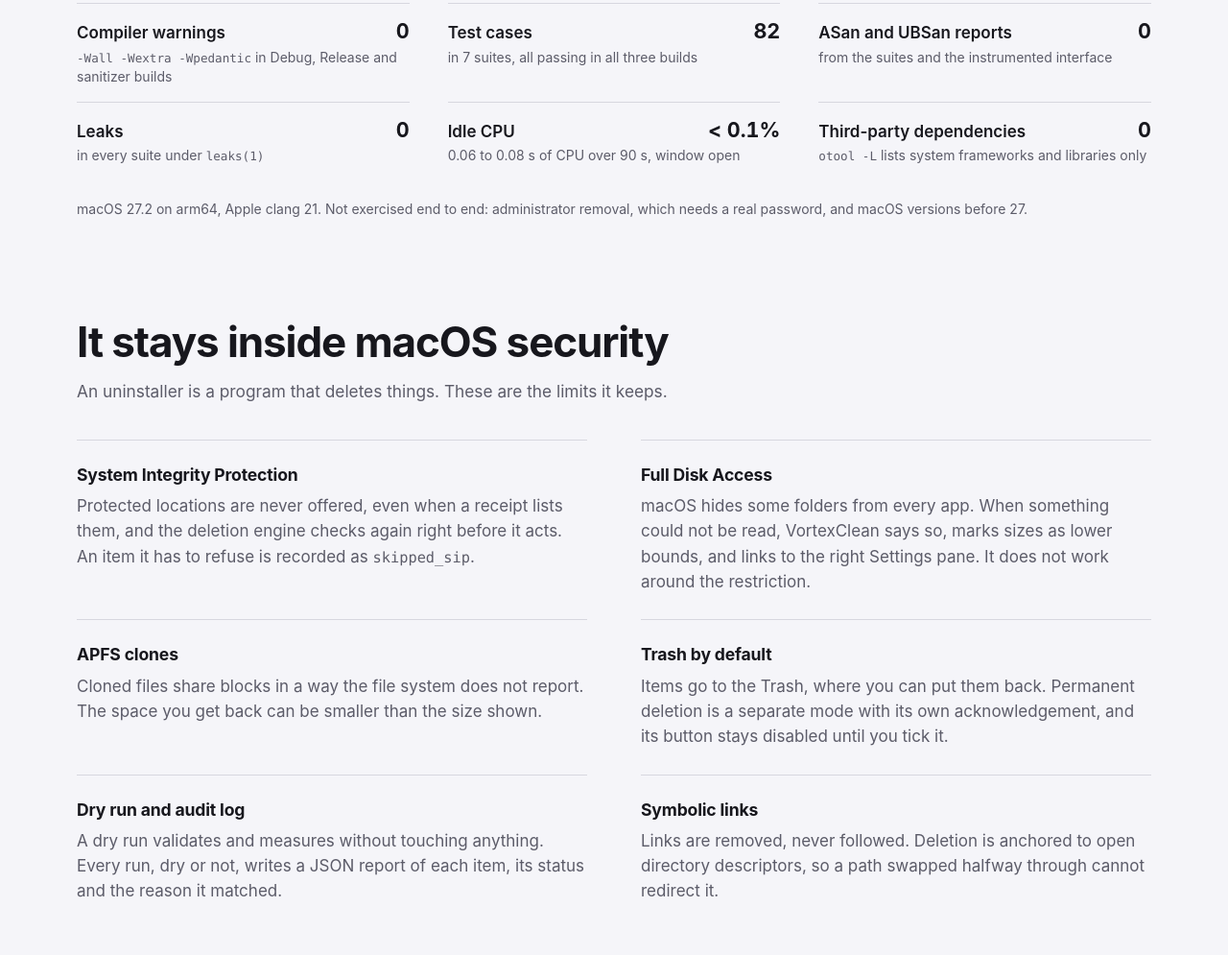
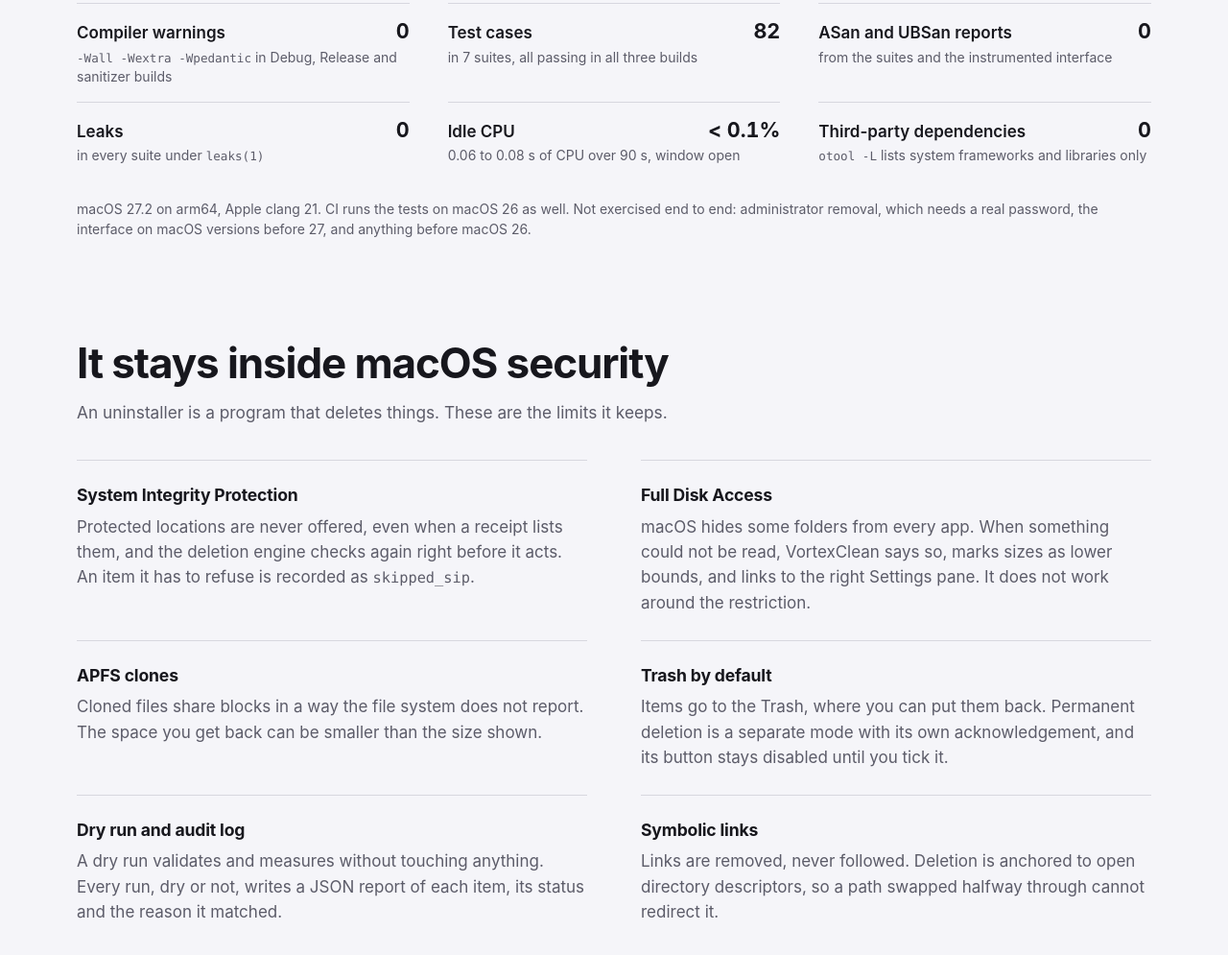
Before and after one commit to berkayceylan/VortexClean, a plain HTML site: page website/index.html in a window 1280 px wide. Shown: the part 3795-4790 px from the top of the page at 96% size. Drawn offline with Linux system fonts and the light colour scheme.

Commit message:
Say which macOS versions were exercised
CI builds and tests on macOS 26, so the earlier note was too broad.

Co-Authored-By: Claude Opus 5.5 <noreply@anthropic.com>

```diff
--- a/website/index.html
+++ b/website/index.html
@@ -170,7 +170,7 @@
         <div><dt>Idle CPU</dt><dd>&lt; 0.1%</dd><dd class="facts__note">0.06 to 0.08 s of CPU over 90 s, window open</dd></div>
         <div><dt>Third-party dependencies</dt><dd>0</dd><dd class="facts__note"><code>otool -L</code> lists system frameworks and libraries only</dd></div>
       </dl>
-      <p class="fineprint">macOS 27.2 on arm64, Apple clang 21. Not exercised end to end: administrator removal, which needs a real password, and macOS versions before 27.</p>
+      <p class="fineprint">macOS 27.2 on arm64, Apple clang 21. CI runs the tests on macOS 26 as well. Not exercised end to end: administrator removal, which needs a real password, the interface on macOS versions before 27, and anything before macOS 26.</p>
     </section>
 
     <section class="section wrap" id="safety" aria-labelledby="safety-title">
```
Also changed, not shown: 1 other file.
